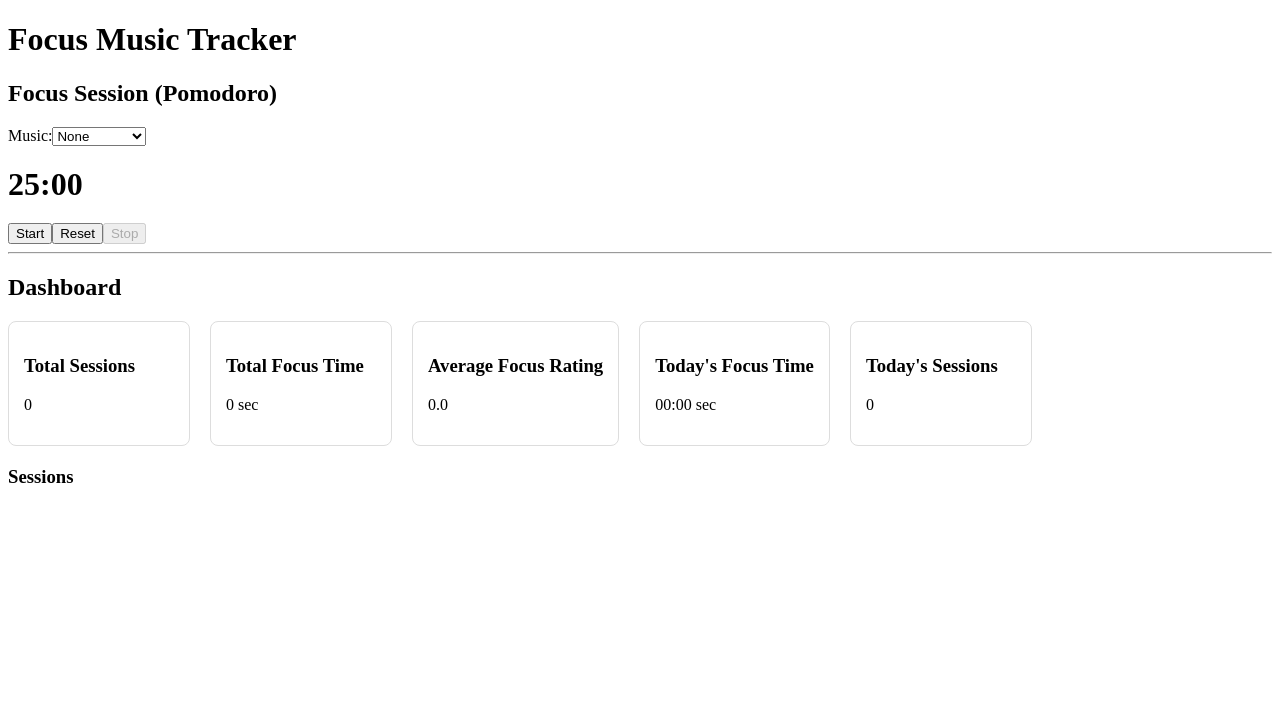
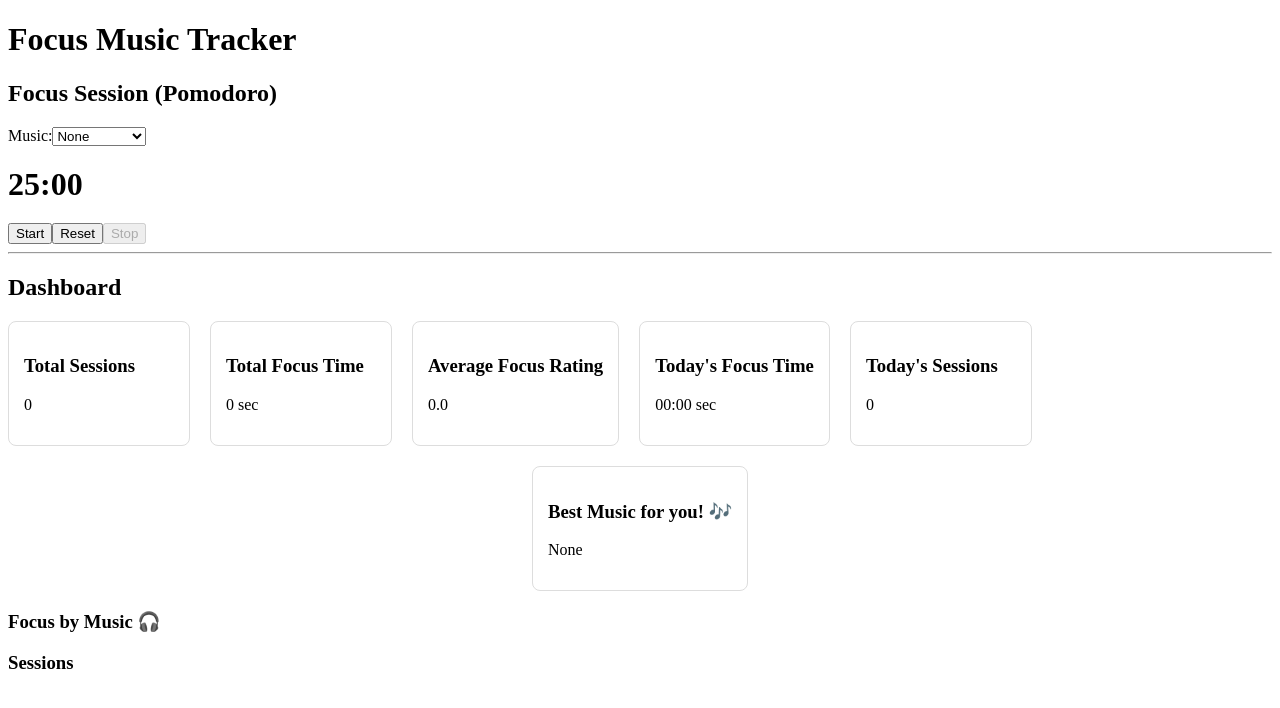
Before and after one commit to sillyguy32/focus-music-app, an Angular app: page / in a window 1280 px wide. Shown: the top 708 px of the page. Built offline with nearby package versions, Linux system fonts and the light colour scheme.

Commit message:
Add music analytics, best music insight, and improved dashboard layout

```diff
--- a/src/app/pages/dashboard/dashboard.component.css
+++ b/src/app/pages/dashboard/dashboard.component.css
@@ -1,5 +1,6 @@
 .stats-container {
   display: flex;
+  flex-wrap: wrap;
   gap: 20px;
   margin-bottom: 20px;
 }
@@ -9,6 +10,10 @@
   border: 1px solid #dddddd;
   border-radius: 8px;
   min-width: 150px;
+}
+
+.single {
+  justify-content: center;
 }
 
 .session-card {
--- a/src/app/pages/dashboard/dashboard.component.html
+++ b/src/app/pages/dashboard/dashboard.component.html
@@ -28,6 +28,24 @@
   </div>
 
 
+
+</div>
+
+<div class="stats-container single">
+  <div class="stat-card">
+    <h3>Best Music for you! 🎶</h3>
+    <p>{{ bestMusicType }}</p>
+  </div>
+</div>
+
+<h3>Focus by Music 🎧</h3>
+
+<div *ngFor="let music of uniqueMusicType" class="stat-card">
+  <p><strong>{{ music }}</strong></p>
+  <p>
+    Avg Focus:
+    {{ getAverageFocusByMusicType(music) | number:'1.1-1' }}
+  </p>
 </div>
 
 <h3>Sessions</h3>
--- a/src/app/pages/dashboard/dashboard.component.ts
+++ b/src/app/pages/dashboard/dashboard.component.ts
@@ -70,6 +70,39 @@ export class DashboardComponent {
         return 'very-distracted';
     }
 
+    getAverageFocusByMusicType(music: string): number { // to calculate average focus rating for a specific music type
+        const filtered = this.sessions.filter(s => s.musicPlayed === music);
+        if (filtered.length === 0) return 0;
+
+        const total = filtered.reduce((sum, s) => sum + s.focusRating, 0); // sum of focus ratings for the filtered sessions
+        return total / filtered.length;
+
+    }
 
 
+    get uniqueMusicType(): string[] { // to get unique music types for dashboard display
+        const musicSet = new Set(
+        this.sessions.map(s => s.musicPlayed || 'None') );
+
+        return Array.from(musicSet);
+
+    }
+
+    get bestMusicType(): string { // to determine which music type has the highest average focus rating
+        if (this.uniqueMusicType.length === 0) return 'None';
+
+        let best = this.uniqueMusicType[0];
+        let bestRating = this.getAverageFocusByMusicType(best);
+
+        for (const music of this.uniqueMusicType) { // loop through each unique music type
+            const score = this.getAverageFocusByMusicType(music);
+            if (score > bestRating) {
+                best = music;
+                bestRating = score;
+            }
+        }
+
+        return best;
+    }
+
 }
```
